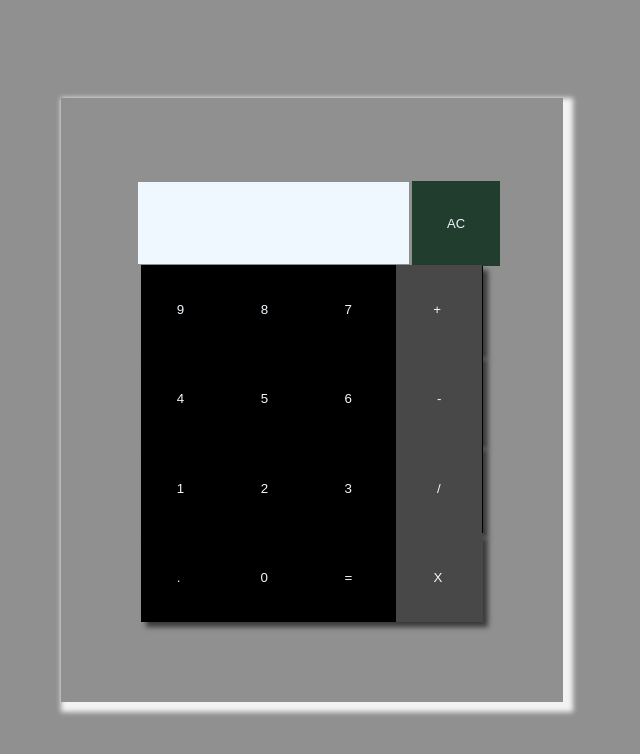
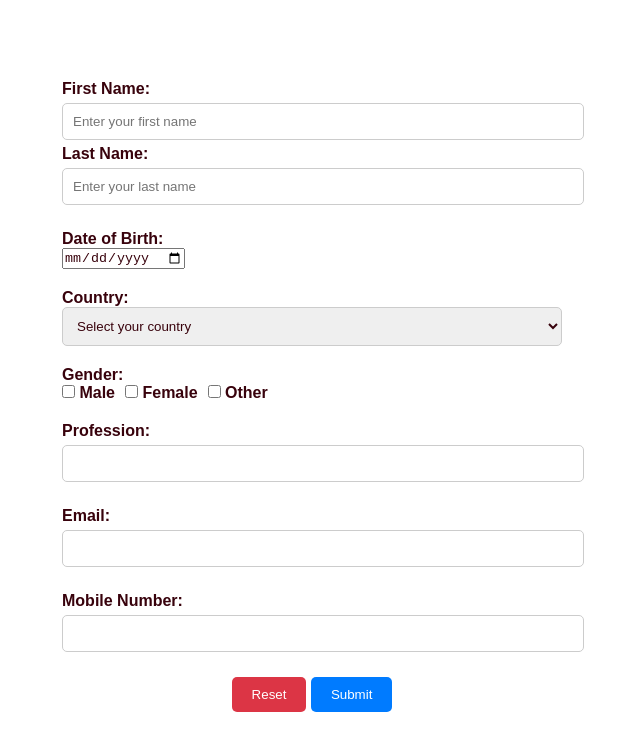
Before and after one commit to Haque38/Cloud_Vandana_Assigment, a plain HTML site: page index.html in a window 1280 px wide. Shown: the whole page, without its empty margins (328-968 px from the left). Drawn offline with Linux system fonts and the light colour scheme.

Commit message:
Add files via upload

```diff
--- a/index.html
+++ b/index.html
@@ -1,70 +1,64 @@
 <!DOCTYPE html>
-<html lang="en">
+<html>
 
 <head>
-    <meta charset="UTF-8">
-    <meta name="viewport" content="width=device-width, initial-scale=1.0">
-    <title>Calculator</title>
+    <title>Survey Form</title>
 
     <link rel="stylesheet" href="style.css">
+    <script src="script.js"></script>
 </head>
 
 <body>
+    <div class="container">
+        <form id="survey-form" >
+            <div class="form-group">
+                <label for="first-name">First Name:</label>
+                <input type="text" id="first-name" placeholder="Enter your first name" name="first-name" required>
+                <label for="last-name">Last Name:</label>
+                <input type="text" id="last-name" placeholder="Enter your last name" required>
+            </div>
+            <div class="form-group">
+                <label for="date-of-birth">Date of Birth:</label>
+                <input type="date" id="date-of-birth" required>
+            </div>
+            <div class="form-group">
+                <label for="country">Country:</label>
+                <select id="country" name="country" required>
+                    <option value="" disabled selected>Select your country</option>
+                    <option value="IND">India</option>
+                    <option value="USA">United States of America</option>
+                    <option value="CAN">Canada</option>
+                    <option value="UK">United Kingdom</option>
+                    <option value="AUS">Australia</option>
+                </select>
+            </div>
+            <div class="form-group">
+                <label>Gender:</label>
+                <div class="checkbox-group">
+                    <label><input type="checkbox" name="gender" value="male"> Male</label>
+                    <label><input type="checkbox" name="gender" value="female"> Female</label>
+                    <label><input type="checkbox" name="gender" value="other"> Other</label>
+                </div>
+            </div>
+            <div class="form-group">
+                <label for="profession">Profession:</label>
+                <input type="text" id="profession" required>
+            </div>
+            <div class="form-group">
+                <label for="email">Email:</label>
+                <input type="email" id="email" required>
+            </div>
+            <div class="form-group">
+                <label for="mobile-number">Mobile Number:</label>
+                <input type="tel" id="mobile-number" required>
+            </div>
+            <div class="btn-container">
+                <button type="button" class="reset" onclick="resetForm()">Reset</button>
+                <button type="button" onclick="submitForm()">Submit</button>
+            </div>
+        </form>
+    </div>
 
-    <div class="container">
-        <div class="calculator">
-            <form>
-
-
-                <div class="output">
-                    <input type="text" name="display"  class="otp">
-                    <input type="button" value="AC" class="ac" onclick="display.value=''">
-                </div>
-
-                <div class="number-bg">
-                    <input type="button" value="9" class="number" onclick="display.value+='9'">
-                    <input type="button" value="8" class="number" onclick="display.value+='8'">
-                    <input type="button" value="7" class="number" onclick="display.value+='7'">
-
-                    <div class="sym">
-                    <input type="button" value="+ " class="symbol" onclick="display.value+='+'">
-                   </div>
-                </div>
-                <div class="number-bg">
-                    <input type="button" value="4" class="number" onclick="display.value+='4'">
-                    <input type="button" value="5" class="number" onclick="display.value+='5'">
-                    <input type="button" value="6" class="number" onclick="display.value+='6'">
-
-                    <div class="sym">
-                        <input type="button" value=" - " class="symbol" onclick="display.value+='-'">
-                    </div>
-                </div>
-                <div class="number-bg">
-                    <input type="button" value="1" class="number" onclick="display.value+='1'">
-                    <input type="button" value="2" class="number" onclick="display.value+='2'">
-                    <input type="button" value="3" class="number" onclick="display.value+='3'">
-                    <div class="sym">
-                        <input type="button" value=" / " class="symbol" onclick="display.value+='/'">
-                    </div>
-                </div>
-                <div class="number-bg">
-                    <input type="button" value=". " class="number" onclick="display.value+='.'">
-                    <input type="button" value="0" class="number" onclick="display.value+='0'">
-                    <input type="button" value="=" class="number" onclick="display.value= eval(display.value)">
-                    <div class="sym">
-                        <input type="button" value="X " class="symbol" onclick="display.value+='*'">
-                    </div>
-                </div>
-
-
-
-
-
-
-
-            </form>
-        </div>
-    </div>
 
 </body>
 
--- a/style.css
+++ b/style.css
@@ -1,82 +1,61 @@
-* {
-    margin: 0px;
-    padding: 0px;
-    box-sizing: border-box;
-    user-select: none;
+
+*{
+    margin: 0;
+    padding: 0;
+    color: #38020c;
 }
 
     body {
-    height: 100vh;
-    display: grid;
-}
-
-.container {
-
-    height: 100%;
-    width: 100%;
-    display: flex;
-    background-color: rgb(145, 144, 144);
-}
-
-
-.calculator {
-    margin: auto;
-    padding: 5rem;
-    color: aliceblue;
-    /* box-shadow: 5px 5px 5px 5px rgb(234, 233, 233);   */
-    box-shadow: 5px 5px 5px 5px rgb(244, 243, 243);
+      font-family: Arial, sans-serif;
+      /* background-color: #d36d78; */
 
     }
-
-.number-bg {
-    background: black;
-    box-shadow: 5px 5px 5px 0px rgb(58, 58, 58);
-}
-
-
-input {
-    margin: 0.2rem;
-    padding: 2rem;
-    background-color: black;
-    border: 1px solid black;
-    color: aliceblue;
+    .container {
+      max-width: 500px;
+      /* margin-top: 12px; */
+      margin: 5rem auto;
 
     }
-
-.sym {
-    display: inline-block;
-    background-color: rgb(73, 72, 72);
-    margin-left: 4px;
-
-    .symbol {
-        background-color: rgb(73, 72, 72);
-        border: 2px solid rgb(73, 72, 72);
+    .form-group {
+      margin-bottom: 20px;
     }
+    label {
+      display: block;
+      font-weight: bold;
     }
-
-
-.output {
-    display: inline-block;
-    margin-left: -6px;
-
-    .otp {
-        position: sticky;
-        background-color: aliceblue;
+    input[type="text"],
+    input[type="email"],
+    input[type="tel"] {
+      width: 100%;
+      padding: 10px;
+      margin: 5px 0;
+      border: 1px solid #ccc;
+      border-radius: 5px;
+    }
+    select {
+      width: 100%;
+      padding: 10px;
+      border: 1px solid #ccc;
+      border-radius: 5px;
+    }
+    .checkbox-group {
+      display: flex;
+      align-items: center;
+    }
+    .checkbox-group label {
+      margin-right: 10px;
+    }
+    .btn-container {
+      text-align: center;
+    }
+    button {
+      padding: 10px 20px;
+      background-color: #007BFF;
+      color: #fff;
       border: none;
-        color: black;
-        font-weight: 400;
-        font-size: medium;
-        margin-bottom: -1px;
-
-
+      border-radius: 5px;
+      cursor: pointer;
     }
+    button.reset {
+      background-color: #dc3545;
     }
-
-.ac {
-    background-color: rgb(32, 61, 45);
-    border: 3px solid rgb(32, 61, 45);
-    margin-left: -4px;
-    margin-right: -25px;
-    margin-bottom: -1px;
-    font-size: small;
-}
```
Lines whose indentation alone changed are shown as unchanged.
